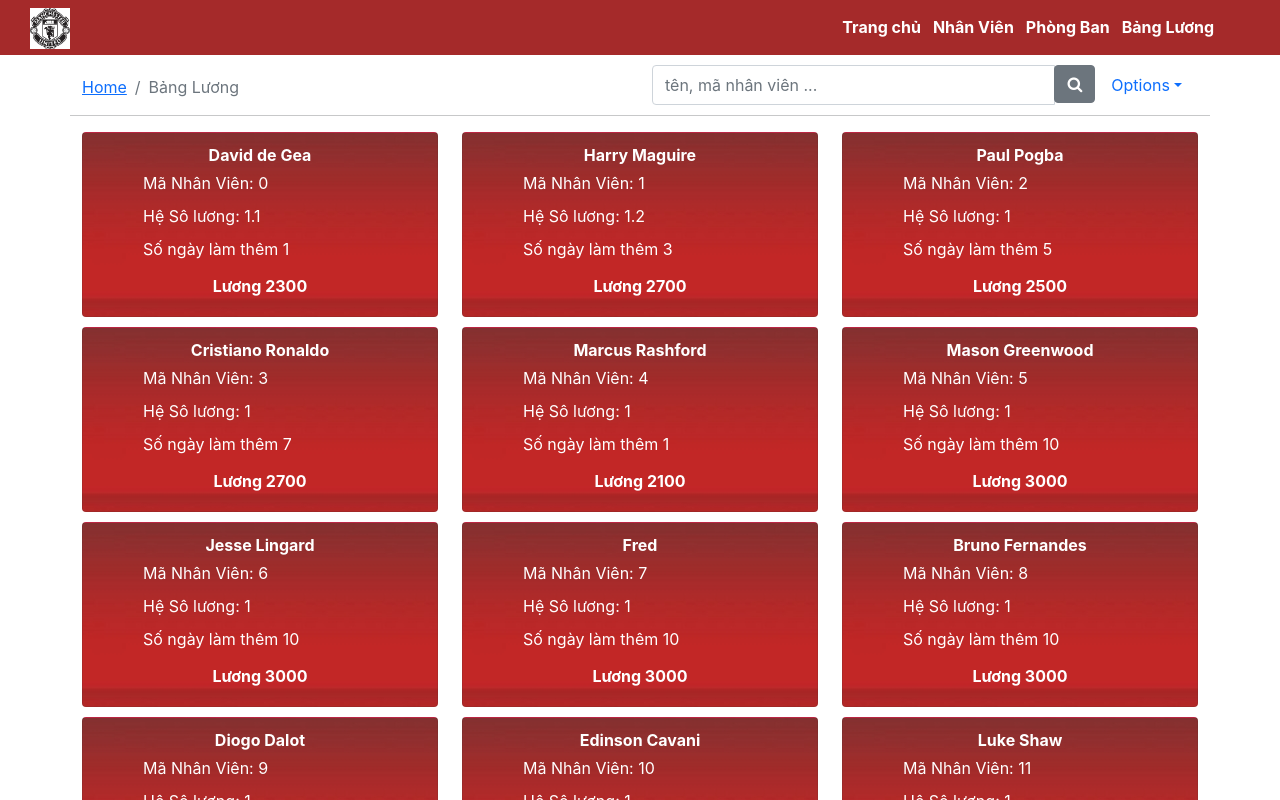
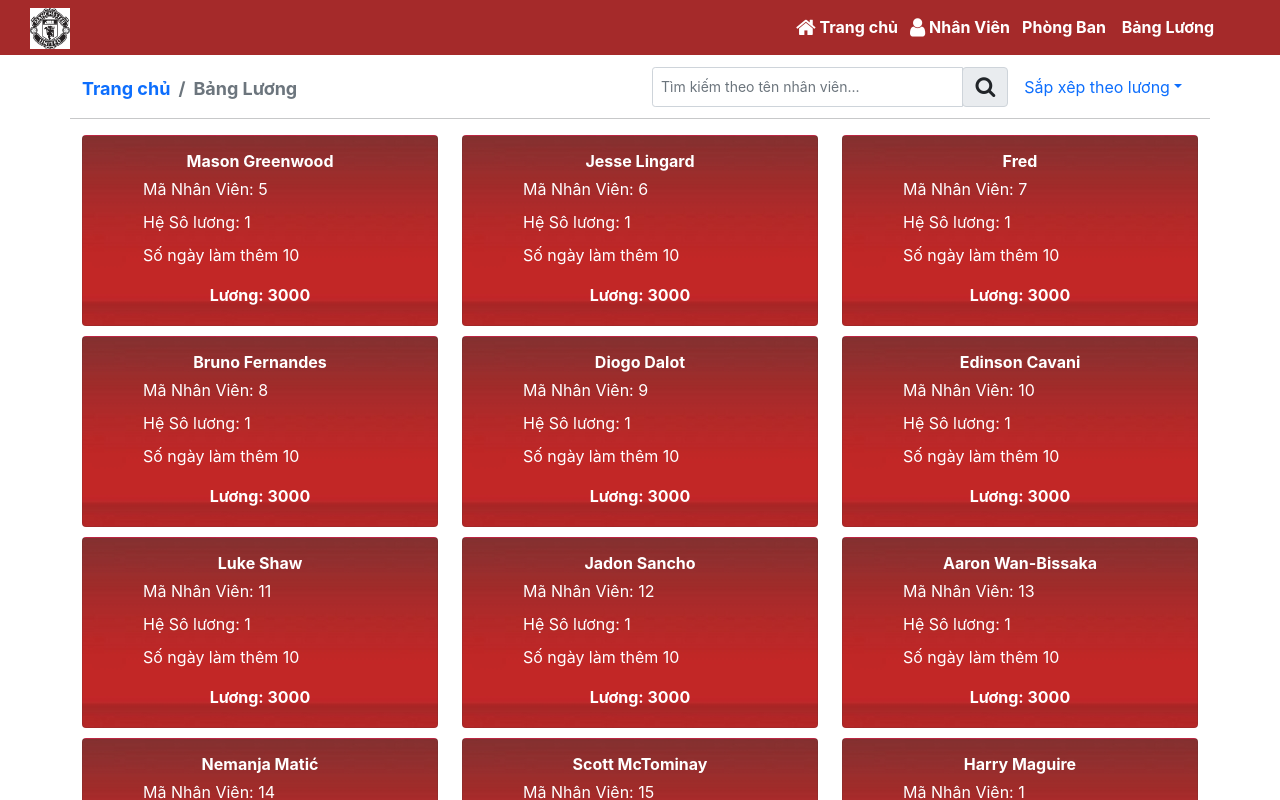
Before and after one commit to hungvqreactjs/FUNiX_ReactJS, a React (Create React App) app: page /bang-luong in a window 1280 px wide. Shown: the top 800 px of the page. Built offline with nearby package versions, Linux system fonts and the light colour scheme.

Commit message:
update phần nâng cao

```diff
--- a/src/App.css
+++ b/src/App.css
@@ -8,7 +8,7 @@
   color: #fff;
   margin: 0 6px;
   font-weight: bold;
-  text-decoration-line: none;
+
 }
 
 .nav-router {
@@ -31,15 +31,15 @@
 .card-title {
   text-align: center;
   font-weight: bold;
-  text-decoration: none !important;
   color: #fff;
+  margin-top: 3px;
 }
 .card-title-info {
   font-size: 23px;
 }
 
 .card-text{
-  line-height: 26px;
+  line-height: 24px;
   padding-left: 50px;
 }
 .img-info{
@@ -67,6 +67,18 @@ opacity: 0.85;
   background-repeat: no-repeat;
   background-size: cover;
   position: relative;
+}
+.input-group-text{
+  height: 40px;
+}
+
+a{
+  text-decoration: none;
+}
+
+.breadcrumb-item{
+font-weight: bold;
+font-size: 18px;
 }
 
 @media (max-width: 1300px) {
@@ -106,4 +118,12 @@ opacity: 0.85;
   .nav-item {
     text-align: center;
   }
+
+  .input-group-text{
+    height: 35px;
+  }
+
+  input{
+    height:  35px;
+  }
 }
--- a/src/components/Column.js
+++ b/src/components/Column.js
@@ -6,17 +6,23 @@ import {
   DropdownItem,
 } from "reactstrap";
 
-const Column = () => {
+const Column = ({ onClick,name, value1, label1, value2, label2, value3, label3 }) => {
   return (
     <UncontrolledDropdown className="nav-cloumn">
       <DropdownToggle nav caret>
-        Options
+        {name}
       </DropdownToggle>
       <DropdownMenu right>
-        <DropdownItem>Mặc định</DropdownItem>
+        <DropdownItem value={value1} onClick={onClick}>
+          {label1}
+        </DropdownItem>
         <DropdownItem divider />
-        <DropdownItem>4</DropdownItem>
-        <DropdownItem>3</DropdownItem>
+        <DropdownItem value={value2} onClick={onClick}>
+          {label2}
+        </DropdownItem>
+        <DropdownItem value={value3} onClick={onClick}>
+          {label3}
+        </DropdownItem>
       </DropdownMenu>
     </UncontrolledDropdown>
   );
--- a/src/components/Departments.js
+++ b/src/components/Departments.js
@@ -22,9 +22,9 @@ const Departments =({props}) => {
   return(
          <div className="container">
          <div className="row">
-           <Breadcrumb>
+           <Breadcrumb className="nav-router">
              <BreadcrumbItem>
-               <Link to="/home">Home</Link>
+               <Link to="/home">Trang chủ</Link>
              </BreadcrumbItem>
              <BreadcrumbItem active>Phòng ban</BreadcrumbItem>
            </Breadcrumb>
--- a/src/components/Header.js
+++ b/src/components/Header.js
@@ -6,12 +6,11 @@ import {
   NavbarBrand,
   Nav,
   NavItem,
-  NavbarText,
 } from "reactstrap";
 import { NavLink} from "react-router-dom"
 import { Link } from 'react-router-dom';
 
-const Header = (props) => {
+const Header = () => {
   const [isOpen, setIsOpen] = useState(false);
 
   const toggle = () => setIsOpen(!isOpen);
@@ -24,16 +23,16 @@ const Header = (props) => {
         <Collapse isOpen={isOpen} navbar>
           <Nav className="mr-auto" navbar>
           <NavItem>
-              <NavLink to="/trang-chu" className="textnav">Trang chủ</NavLink>
+              <NavLink to="/trang-chu" className="textnav"><i class="fa fa-home fa-lg"></i> Trang chủ</NavLink>
             </NavItem>
             <NavItem>
-              <NavLink to="/nhan-vien" className="textnav">Nhân Viên</NavLink>
+              <NavLink to="/nhan-vien" className="textnav"><i class="fa fa-user fa-lg"></i> Nhân Viên</NavLink>
             </NavItem>
             <NavItem>
               <NavLink to="/phong-ban" className="textnav">Phòng Ban</NavLink>
             </NavItem>
             <NavItem>
-              <NavLink to="/bang-luong" className="textnav"> Bảng Lương</NavLink>
+              <NavLink to="/bang-luong" className="textnav"><i class="fa fa-file-invoice-dollar fa-lg"></i> Bảng Lương</NavLink>
             </NavItem>
           </Nav>
         </Collapse>
--- a/src/components/InfoStaff.js
+++ b/src/components/InfoStaff.js
@@ -23,12 +23,12 @@ const InfoStaff = () => {
   return (
     <div className="container">
       <div className="row">
-        <Breadcrumb>
+        <Breadcrumb className="nav-router">
           <BreadcrumbItem>
-            <Link to="/home">Home</Link>
+            <Link to="/home">Trang chủ</Link>
           </BreadcrumbItem>
           <BreadcrumbItem>
-            <Link to="/home">Nhân Viên</Link>
+            <Link to="/nhan-vien">Nhân Viên</Link>
           </BreadcrumbItem>
           <BreadcrumbItem active>{staff.name}</BreadcrumbItem>
         </Breadcrumb>
--- a/src/components/Payroll.js
+++ b/src/components/Payroll.js
@@ -1,4 +1,4 @@
-import React from "react";
+import React, { useState } from "react";
 import {
   Card,
   CardTitle,
@@ -10,10 +10,41 @@ import { Link } from "react-router-dom";
 import Column from "./Column";
 import Search from "./Search";
 
+const Payroll = ({ props }) => {
+  // Tính lương
+  const countSalary = props.map((obj) => ({
+    ...obj,
+    salary: 2000 * obj.salaryScale + obj.overTime * 100,
+  }));
+  // Lương từ thấp đên cao
+  const lowToHigh = countSalary.sort((a, b) =>
+    a.salary > b.salary ? 1 : b.salary > a.salary ? -1 : 0
+  );
+  // Lương từ cao đến thấp
+  const highToLow = countSalary.sort((a, b) =>
+    a.salary < b.salary ? 1 : b.salary < a.salary ? -1 : 0
+  );
+  const [searchKey, setSearchKey] = useState("");
+  const [salaryColumn, setsalaryColumn] = useState(countSalary);
 
+  const handleSearch = (e) => {
+    const value = e.target.value;
+    setSearchKey(value);
+  };
 
-const Payroll = ({ props }) => {
-  const payroll = props.map((payroll) => {
+  const salaryDropDown = (e) => {
+    setsalaryColumn(e.target.value);
+  };
+
+  const payroll = salaryColumn
+    .filter((payroll) => {
+      if (searchKey == "") {
+        return payroll;
+      } else if (payroll.name.toLowerCase().includes(searchKey.toLowerCase())) {
+        return payroll;
+      }
+    })
+    .map((payroll) => {
       return (
         <div className="col-lg-4 col-sm-6 col-12 " key={payroll.id}>
           <Card className="card-payroll">
@@ -21,27 +52,35 @@ const Payroll = ({ props }) => {
             <CardText>Mã Nhân Viên: {payroll.id}</CardText>
             <CardText>Hệ Sô lương: {payroll.salaryScale}</CardText>
             <CardText>Số ngày làm thêm {payroll.overTime}</CardText>
-          <CardTitle>
-            Lương {2000 * payroll.salaryScale + payroll.overTime * 100}
-          </CardTitle>
+            <CardTitle>Lương: {payroll.salary}</CardTitle>
           </Card>
         </div>
       );
     });
+  console.log(payroll);
   return (
     <div className="container">
       <div className="row nav-menu">
         <div className="col-4">
           <Breadcrumb className="nav-router">
             <BreadcrumbItem>
-          <Link to="/home">Home</Link>
+              <Link to="/home">Trang chủ</Link>
             </BreadcrumbItem>
             <BreadcrumbItem active>Bảng Lương</BreadcrumbItem>
           </Breadcrumb>
         </div>
         <div className="nav-function col-6">
-        <Search />
-        <Column />
+          <Search onChange={(e) => handleSearch(e)} />
+          <Column
+            onClick={salaryDropDown}
+            name="Sắp xêp theo lương"
+            label1="Mặc Định theo STT"
+            value1={props}
+            label2="Thâp đến cao"
+            value2={lowToHigh}
+            label3="Cao đến thấp"
+            value3={highToLow}
+          />
         </div>
 
         <hr />
--- a/src/components/Search.js
+++ b/src/components/Search.js
@@ -1,13 +1,25 @@
 import React from "react";
-import { Input, InputGroup, Button, InputGroupAddon } from "reactstrap";
+import {
+  Input,
+  InputGroup,
+  InputGroupText,
+  InputGroupAddon,
+} from "reactstrap";
 
-const Search = () => {
+
+const Search = ({onChange }) => {
+
   return (
 
-      <InputGroup>
-        <Input placeholder="tên, mã nhân viên ..." />
+      <InputGroup size="sm">
+        <Input
+          placeholder="Tìm kiếm theo tên nhân viên..."
+          onChange={onChange}
+        />
         <InputGroupAddon addonType="append">
-        <Button color="secondary"><span className="fa fa-search"></span></Button>
+          <InputGroupText color="secondary">
+            <span className="fa fa-search fa-lg"></span>
+          </InputGroupText>
         </InputGroupAddon>
       </InputGroup>
 
--- a/src/components/Staff.js
+++ b/src/components/Staff.js
@@ -1,4 +1,4 @@
-import React from "react";
+import React, { useState } from "react";
 import {
   Card,
   CardImg,
@@ -22,13 +22,33 @@ const Staff = ({ staff, onClick }) => {
 };
 
 const Staffs = ({ props }) => {
-  const listStaffs = props.map((staff) => {
+  const [column, setColumn] = useState(2);
+  const [searchKey, setSearchKey] = useState("");
+
+  const handleSearch = (e) => {
+    const value = e.target.value;
+    setSearchKey(value);
+  };
+
+  const listStaffs = props
+    .filter((staff) => {
+      if (searchKey == "") {
+        return staff;
+      } else if (staff.name.toLowerCase().includes(searchKey.toLowerCase())) {
+        return staff;
+      }
+    })
+    .map((staff) => {
       return (
-      <div className="col-6 col-sm-4 col-lg-2" key={staff.id}>
+        <div className={`col-6 col-sm-4 col-lg-${column}`} key={staff.id}>
           <Staff staff={staff} />
         </div>
       );
     });
+
+  const fnDropDown = (e) => {
+    setColumn(e.target.value);
+  };
 
   return (
     <div className="container">
@@ -36,14 +56,23 @@ const Staffs = ({ props }) => {
         <div className="col-4">
           <Breadcrumb className="nav-router">
             <BreadcrumbItem>
-            <Link to="/home">Home</Link>
+              <Link to="/home">Trang chủ</Link>
             </BreadcrumbItem>
             <BreadcrumbItem active>Nhân viên</BreadcrumbItem>
           </Breadcrumb>
         </div>
         <div className="nav-function col-6">
-          <Search />
-          <Column />
+          <Search onChange={(e) => handleSearch(e)} />
+          <Column
+            onClick={fnDropDown}
+            name="Số cột"
+            value1="2"
+            label1="Mặc Định"
+            value2="3"
+            label2="4"
+            value3="4"
+            label3="3"
+          />
         </div>
 
         <hr />
--- a/src/index.js
+++ b/src/index.js
@@ -9,7 +9,7 @@ import App from "./App";
 
 ReactDOM.render(
   <React.StrictMode>
-    <App />
+      <App />
   </React.StrictMode>,
   document.getElementById("root")
 );
```
Also changed, not shown: src/components/Main.js (+0 -7 lines). Lines whose indentation alone changed are shown as unchanged.
